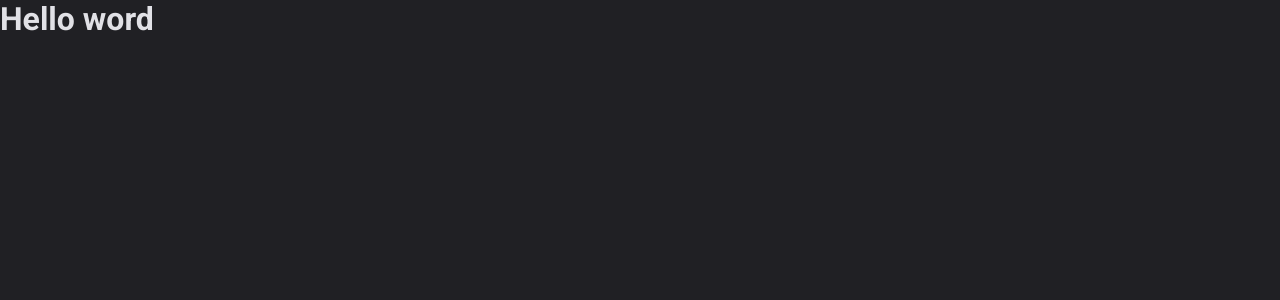
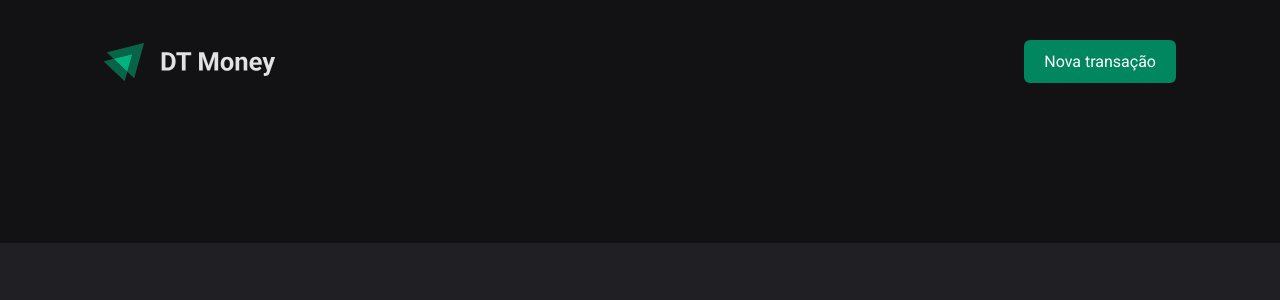
Before and after one commit to wwilliamsantana/dashboard-ig, a React (Vite) app: page / in a window 1280 px wide. Shown: the top 300 px of the page. Built offline with nearby package versions, Linux system fonts and the light colour scheme.

Commit message:
feat: Component Header

```diff
--- a/src/App.tsx
+++ b/src/App.tsx
@@ -1,12 +1,13 @@
 import { ThemeProvider } from 'styled-components'
 import { defaultTheme } from './styles/theme/default'
 import { GlobalTheme } from './styles/globalStyles'
+import { Header } from './components/Header'
 
 export function App() {
   return (
     <ThemeProvider theme={defaultTheme}>
       <GlobalTheme />
-      <h1>Hello word</h1>
+      <Header />
     </ThemeProvider>
   )
 }
--- /dev/null
+++ b/src/components/Header/index.tsx
@@ -0,0 +1,13 @@
+import { ButtonNewTransaction, HeaderContainer, HeaderContent } from './styles'
+import LogoDash from '../../assets/Logo.svg'
+
+export function Header() {
+  return (
+    <HeaderContainer>
+      <HeaderContent>
+        <img src={LogoDash} alt="" />
+        <ButtonNewTransaction>Nova transação</ButtonNewTransaction>
+      </HeaderContent>
+    </HeaderContainer>
+  )
+}
--- /dev/null
+++ b/src/components/Header/styles.ts
@@ -0,0 +1,29 @@
+import styled from 'styled-components'
+
+export const HeaderContainer = styled.header`
+  background-color: ${(props) => props.theme.gray900};
+  padding: 2.5rem 0 10rem;
+`
+
+export const HeaderContent = styled.div`
+  display: flex;
+  justify-content: space-between;
+  align-items: center;
+
+  max-width: 1120px;
+  margin: 0 auto;
+  padding: 0 1.5rem;
+`
+export const ButtonNewTransaction = styled.button`
+  padding: 0.75rem 1.25rem;
+  background-color: ${(props) => props.theme.green500};
+  color: ${(props) => props.theme.white};
+  border: none;
+  cursor: pointer;
+  border-radius: 6px;
+  transition: background-color 0.2s;
+
+  &:hover {
+    background-color: ${(props) => props.theme.green700};
+  }
+`
--- /dev/null
+++ b/src/pages/Transactions/index.tsx
@@ -0,0 +1,3 @@
+export function Transactions() {
+  return <div></div>
+}
```
Also changed, not shown: src/assets/Logo.svg (added), src/pages/Transactions/styles.ts (added).
